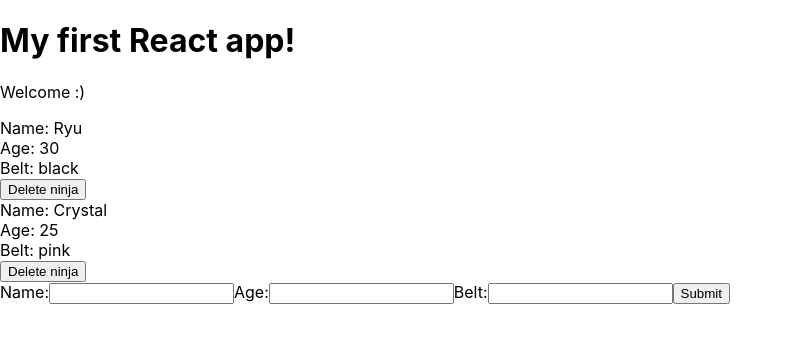
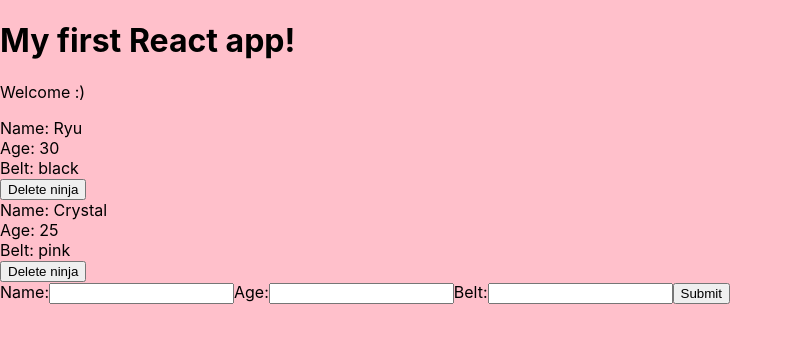
Before and after one commit to xboudsady/react-redux, a React (Create React App) app in the folder myapp/: page / in a window 1280 px wide. Shown: the top 342 px of the page, without its empty margins (0-793 px from the left). Built offline with nearby package versions, Linux system fonts and the light colour scheme.

Commit message:
Added component lifecycle

```diff
--- a/myapp/src/App.js
+++ b/myapp/src/App.js
@@ -29,6 +29,15 @@
         })
     }
 
+    componentDidMount() {
+        console.log('component mounted')
+    }
+
+    componentDidUpdate(prevProps, prevState) {
+        console.log('component updated');
+        console.log(prevProps, prevState);
+    }
+
     render() {
         return (
             <div className="App">
--- /dev/null
+++ b/myapp/src/Ninjas.css
@@ -0,0 +1,9 @@
+body {
+    background: pink;
+    transition: all 1s;
+}
+
+.ninjas form {
+    background: #fff;
+    padding: 20px;
+}
--- a/myapp/src/Ninjas.js
+++ b/myapp/src/Ninjas.js
@@ -1,4 +1,5 @@
 import React, { Component } from 'react';
+import './Ninjas.css';
 
 // This is a UI based component, so we can use a function component, we're not storing state
 const Ninjas = ({ninjas, deleteNinja}) => {
```
